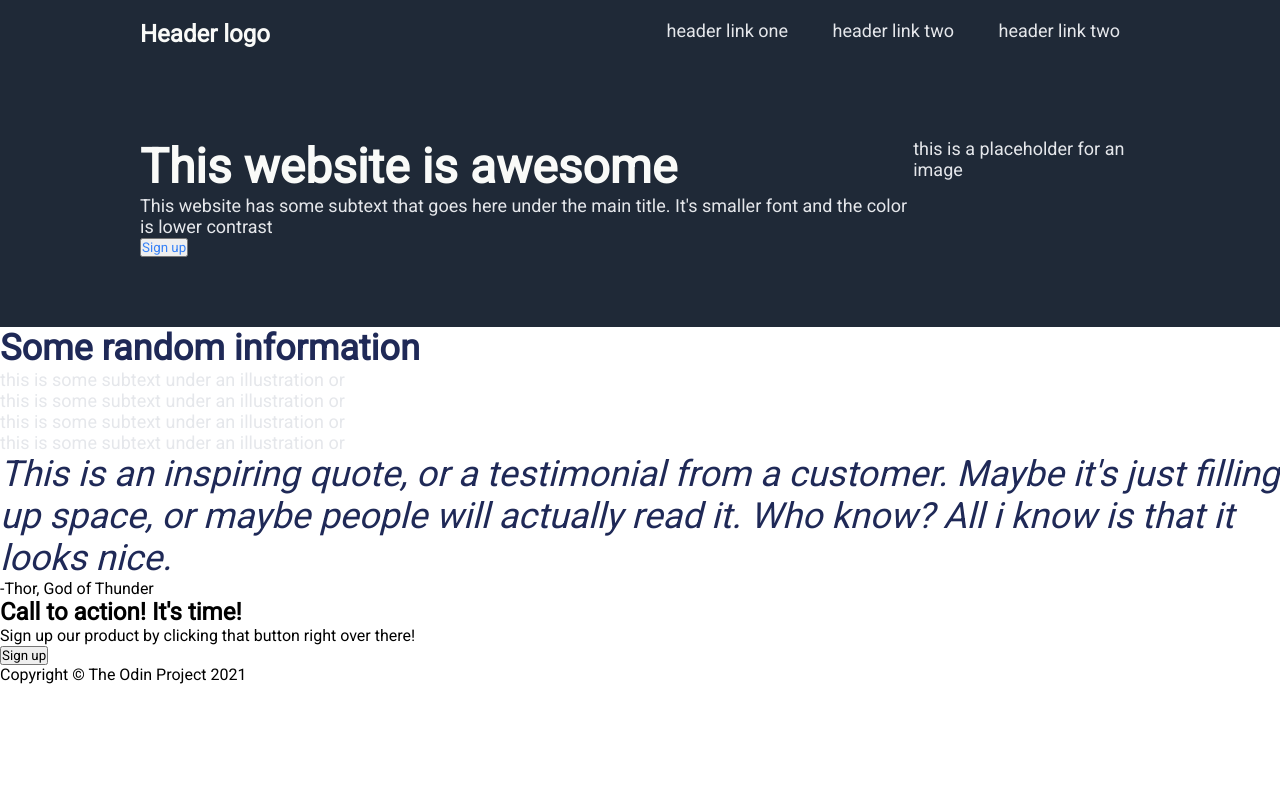
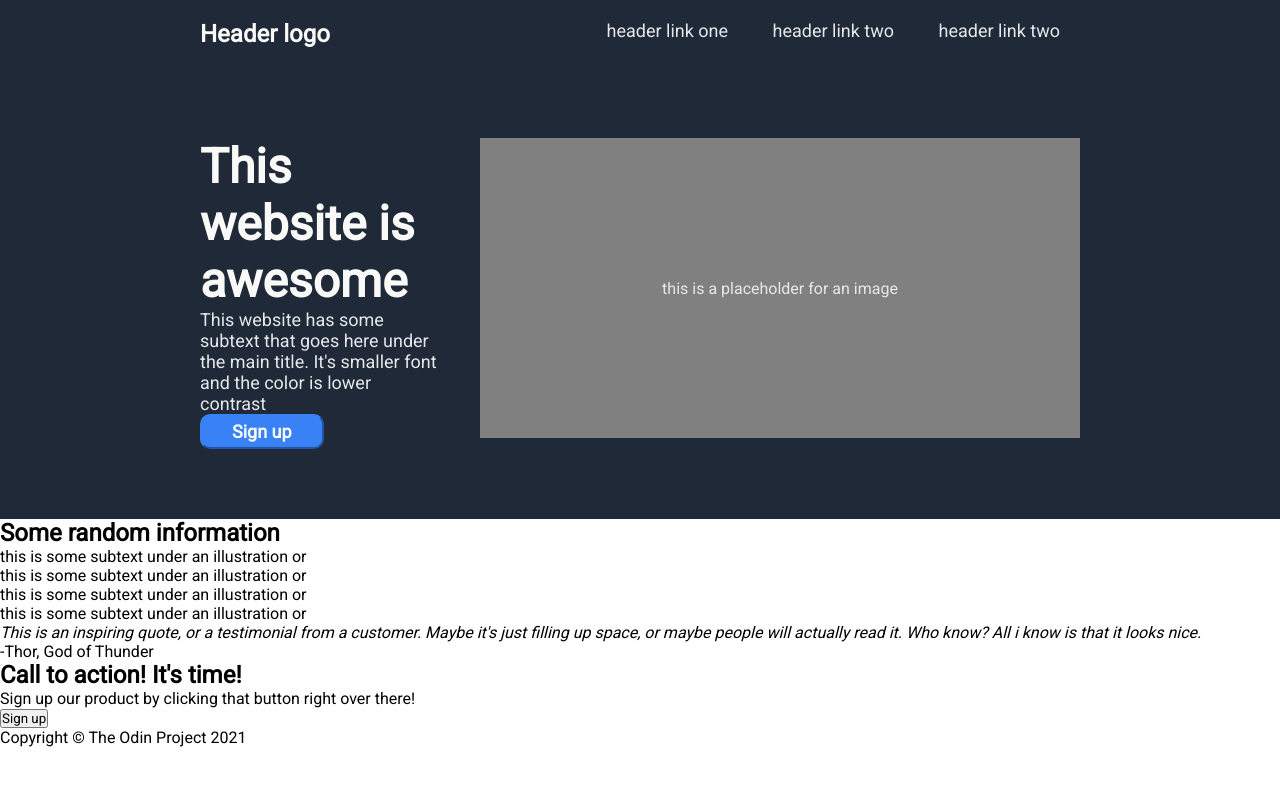
Before and after one commit to GunarsA/TOP-Landing-Page, a plain HTML site: page index.html in a window 1280 px wide. Drawn offline with Linux system fonts and the light colour scheme.

Commit message:
Add too much bloat

```diff
--- a/index.html
+++ b/index.html
@@ -9,6 +9,7 @@
     <title>Landing Page</title>
   </head>
   <body>
+    <div class="hero">
       <header>
         <h1 class="header-logo-text">Header logo</h1>
         <nav class="links hero-secondary-text">
@@ -27,15 +28,16 @@
           <button class="button">Sign up</button>
         </div>
         <div class="top-right">
-        <div class="image-placeholder hero-secondary-text">
+          <div class="image-placeholder">
             this is a placeholder for an image
           </div>
         </div>
       </section>
+    </div>
 
     <section>
-      <h1 class="information-header-text">Some random information</h1>
-      <div class="information hero-secondary-text">
+      <h1>Some random information</h1>
+      <div>
         <div>
           <figure></figure>
           <figcaption>
@@ -64,7 +66,7 @@
     </section>
 
     <section>
-      <cite class="quote-text">
+      <cite>
         This is an inspiring quote, or a testimonial from a customer. Maybe it's just filling up space, or maybe people will actually read it. Who know? All i know is that it looks nice.
       </cite>
       <p>
--- a/style.css
+++ b/style.css
@@ -1,7 +1,7 @@
 :root {
-  --dark: #1F2957;
   --light: #F9FAF8;
   --light-secondary: #E5E7EB;
+  --dark: #1F2957;
   --blue: #3882F6;
 }
 
@@ -12,35 +12,48 @@
   padding: 0;
   margin: 0;
   text-decoration: none;
-
 }
 
+.hero {
+  background-color: #1F2937;
+  padding: 0 200px;
+}
+
+header,
+.top {
+  padding: 20px 0 70px 0;
+  display: flex;
+}
 
 header {
-  background-color: #1F2937;
-  padding: 20px 140px 70px 140px;
-  display: flex;
   justify-content: space-between;
 }
 
 .header-logo {
   font-size: 24px;
-  color: #F9FAF8;
 }
 
 .links a {
   font-size: 18px;
-  color: #E5E7EB;
   margin: 20px;
+  color: var(--light-secondary);
 }
 
+.top {
+  display: flex;
+  gap: 40px;
+}
 
-.top{
-  background-color: #1F2937;
-  padding: 20px 140px 70px 140px;
+.image-placeholder {
   display: flex;
-  justify-content: space-between;
+  justify-content: center;
+  align-items: center;
+  height: 300px;
+  width: 600px;
+  background-color: gray;
+  color: var(--light-secondary);
 }
+
 
 
 .hero-main-text {
@@ -60,7 +73,13 @@ header {
 }
 
 .button {
-  color: var(--blue);
+  font-size: 18px;
+  font-weight: bold;
+  background-color: var(--blue);
+  color: var(--light);
+  border-color: var(--blue);
+  border-radius: 10px;
+  padding: 5px 30px;
 }
 
 .information-header-text {
```
Lines whose indentation alone changed are shown as unchanged.
